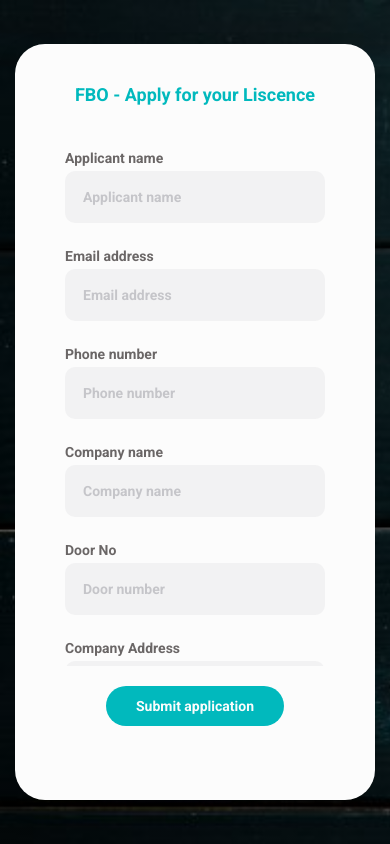
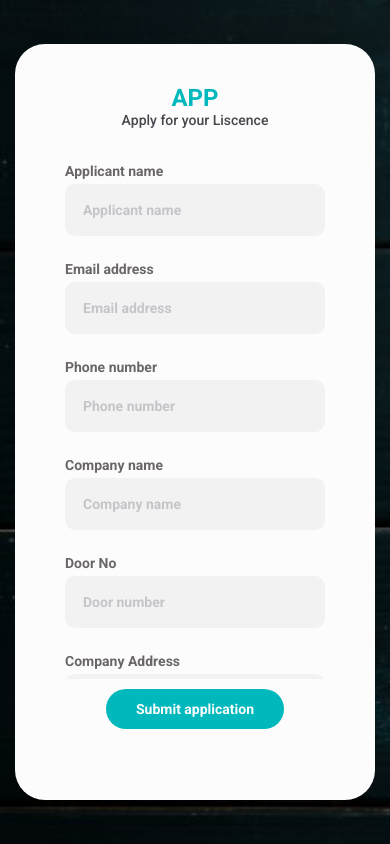
Before and after one commit to Muneeb-T/FBO_consultancy, a React (Create React App) app in the folder client/: page /application/new in a window 390 px wide. Built offline with nearby package versions, Linux system fonts and the light colour scheme; no server answers.

Commit message:
simple changes

```diff
--- a/client/src/pages/application/Home/Application.jsx
+++ b/client/src/pages/application/Home/Application.jsx
@@ -27,7 +27,7 @@ const Application = () => {
         className="paper"
         shadow>
         <div className="form-header">
-          <p>Welcome to FBO</p>
+          <p>Welcome to {process.env.REACT_APP_NAME || 'APP'}</p>
         </div>
         <div className="choose-application-type">
           <p>Choose your application type</p>
--- a/client/src/pages/application/New application/NewApplication.css
+++ b/client/src/pages/application/New application/NewApplication.css
@@ -12,12 +12,6 @@
 
 
 
-.new-application .form-header {
-    display: flex;
-    align-items: center;
-    justify-content: center;
-}
-
 
 
 .new-application .paper {
@@ -26,11 +20,18 @@
     position: relative;
 }
 
-.new-application .form-header p {
+.new-application .form-header .logo {
     text-align: center;
     color: var(--theme-dark-green);
     font-weight: 600;
     font-size: x-large;
+}
+
+.new-application .form-header .text {
+    font-size: 14px;
+    color: var(--theme-dark);
+    font-weight: 500;
+    text-align: center;
 }
 
 .new-application .application-form {
@@ -66,7 +67,7 @@ textarea {
 }
 
 .new-application .application-form .inputs::-webkit-scrollbar {
-    width: 5px;
+    width: 3px;
     background-color: var(--theme-white);
 }
 
@@ -87,11 +88,7 @@ textarea {
         width: 95vw;
     }
 
-    .new-application .form-header p {
-        font-size: large;
-    }
-
     .new-application .application-form .inputs {
-        margin: 20px 0px;
+        margin: 10px 0px;
     }
 }
--- a/client/src/pages/application/New application/NewApplication.jsx
+++ b/client/src/pages/application/New application/NewApplication.jsx
@@ -12,7 +12,8 @@ const NewApplication = () => {
         className="paper"
         shadow>
         <div className="form-header">
-          <p>FBO - Apply for your Liscence</p>
+          <p className="logo">{process.env.REACT_APP_NAME || 'APP'}</p>
+          <p className="text">Apply for your Liscence</p>
         </div>
         <Formik>
           {(form) => (
```
